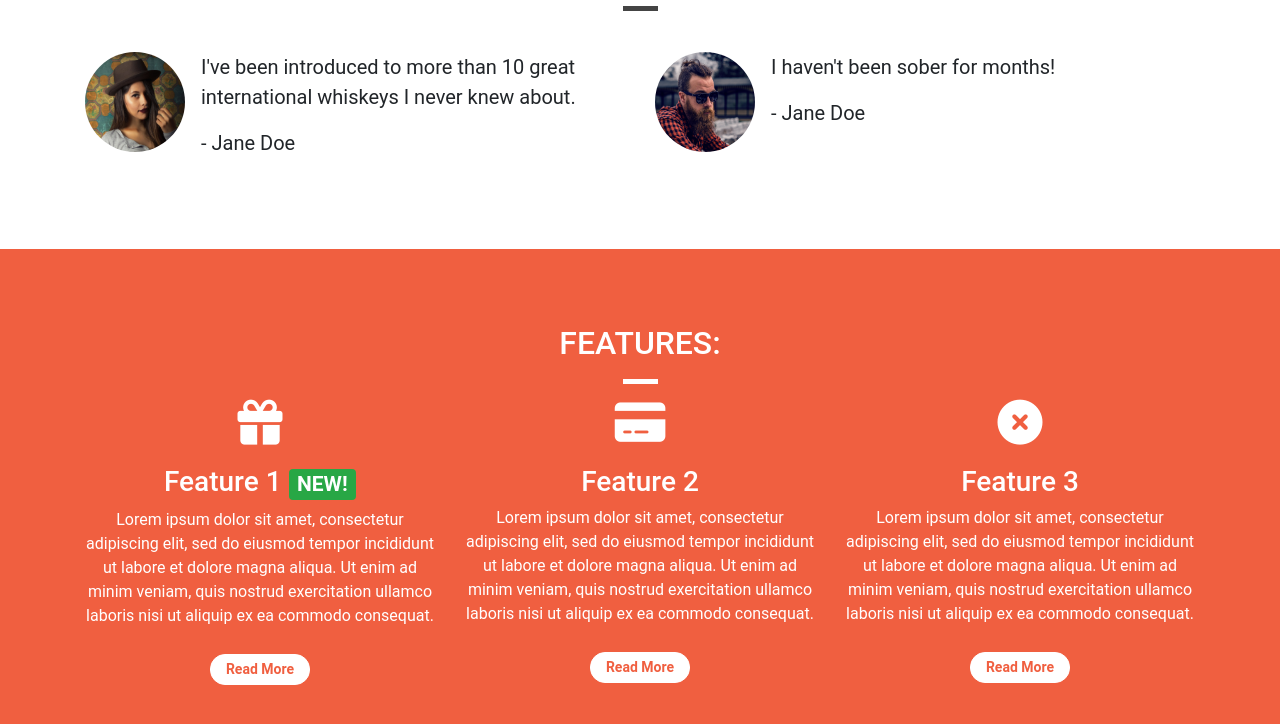
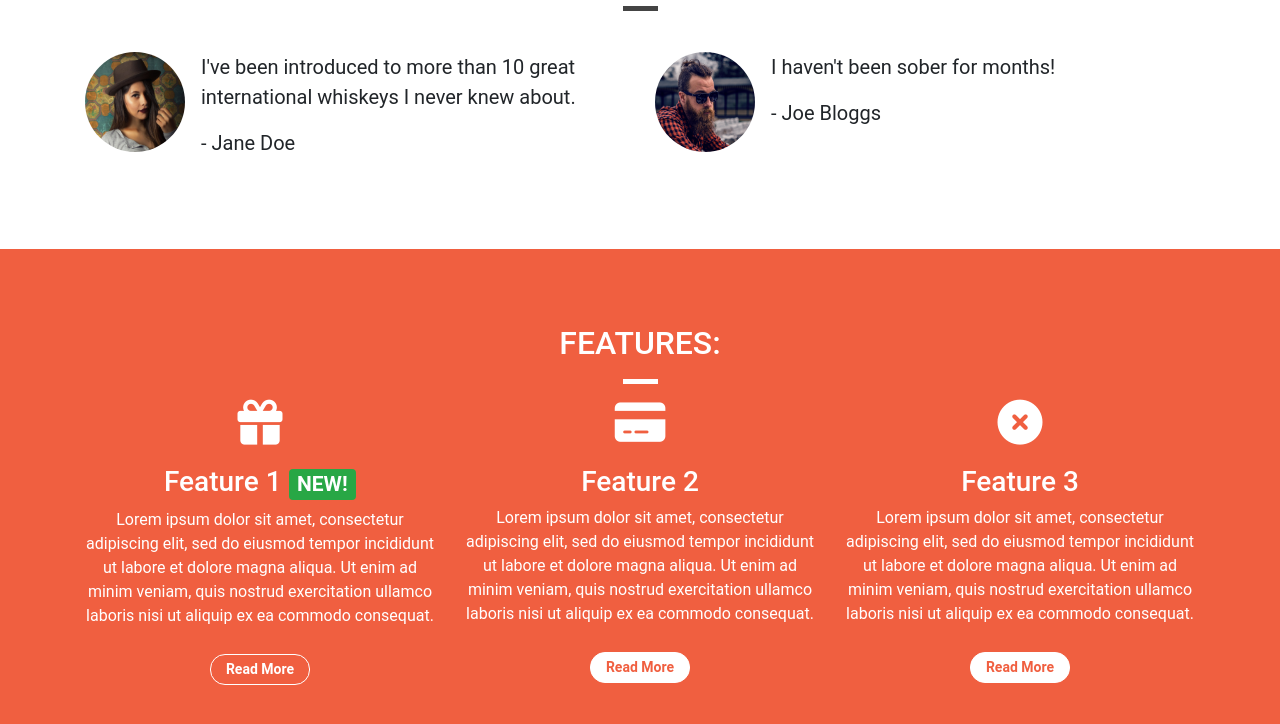
Before and after one commit to aleksandracodes/whiskey-drop-bootstrap, a plain HTML site: page index.html in a window 1280 px wide. In both pictures the pointer is over the link 260 px from the left and 1592 px from the top of the page. Shown: the part 923-1647 px from the top of the page. Drawn offline with nearby package versions, Linux system fonts and the light colour scheme.

Commit message:
Amend features button hover

```diff
--- a/css/style.css
+++ b/css/style.css
@@ -197,3 +197,8 @@
     margin-top: 10px;
     color: #f05f40;
 }
+
+.feature .btn:hover {
+    background-color: #f05f40;
+    color: white;
+}
--- a/index.html
+++ b/index.html
@@ -103,7 +103,7 @@
                             <div class="media-body">
                                 <blockquote class="blockquote">
                                     <p>I haven't been sober for months!</p>
-                                    <p>- Jane Doe</p>
+                                    <p>- Joe Bloggs</p>
                                 </blockquote>
                             </div>
                         </div>
```
